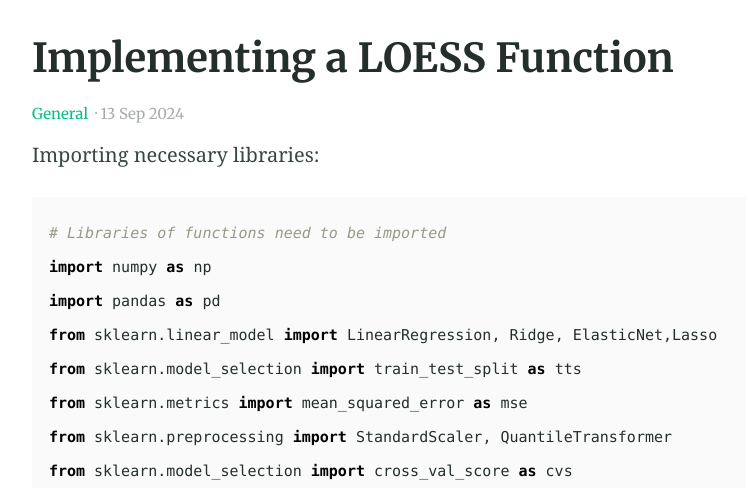
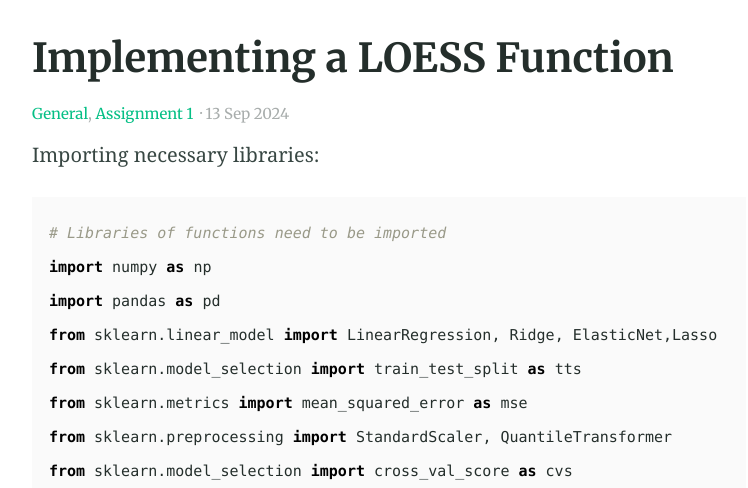
Before and after one commit to emxee333/data-440-capstone, a Jekyll site: the page built from _posts/2024-09-13-proj1loess.md, in a window 1280 px wide and 900 px high, cut to the strip 412-900 px from the top of the window. Shown: the whole strip, without its empty margins (251-999 px from the left). Built offline with Jekyll 4.4.1, drawn with Linux system fonts in a browser that asks for light colours.

Commit message:
Update 2024-09-13-proj1loess.md

```diff
--- a/_posts/2024-09-13-proj1loess.md
+++ b/_posts/2024-09-13-proj1loess.md
@@ -2,6 +2,7 @@
 title: Implementing a LOESS Function
 categories:
 - General
+- Assignment 1
 excerpt: |
   LOESS (Locally Estimated Scatterplot Smoothing) is a non-parametric regression technique used to fit a smooth curve through a set of data points.
 feature_text: |
```
